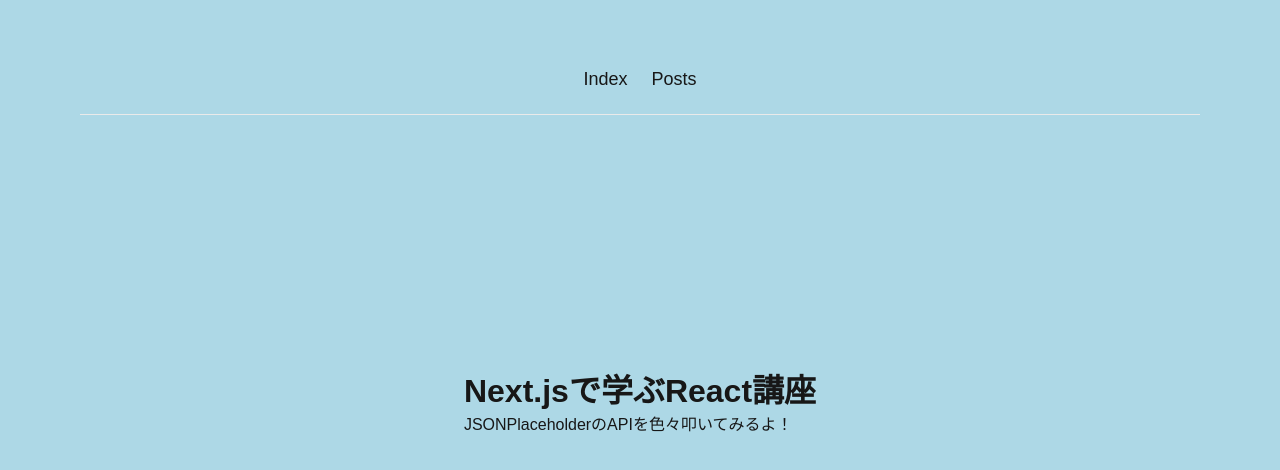
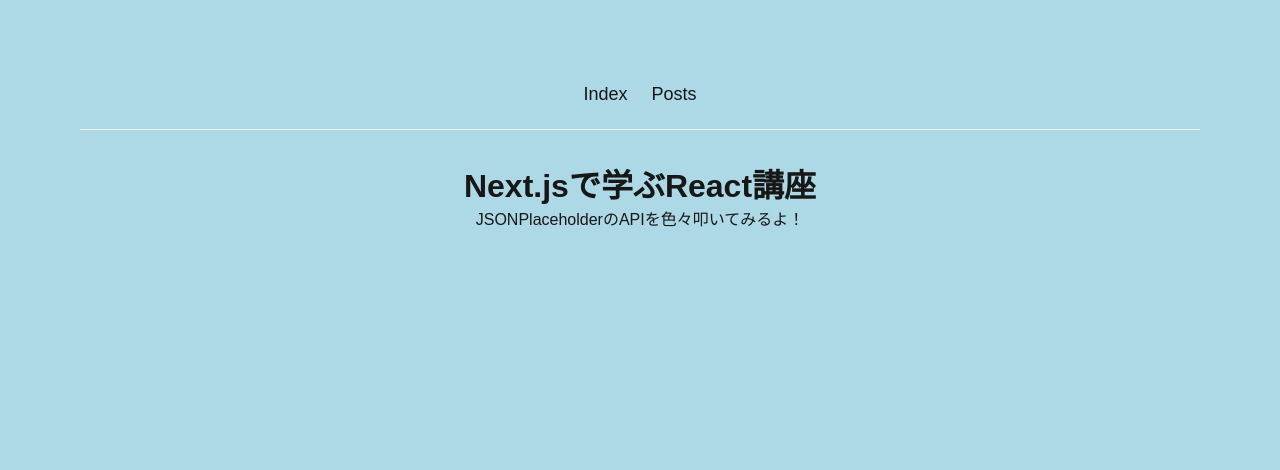
Before and after one commit to tomoaoihana/study-react, a Next.js app: page / in a window 1280 px wide. Shown: the top 470 px of the page. Built offline with nearby package versions, Linux system fonts and the light colour scheme.

Commit message:
💄 Indexのスタイル調整

```diff
--- a/src/app/page.module.css
+++ b/src/app/page.module.css
@@ -5,15 +5,18 @@
 
   --button-primary-hover: #383838;
   --button-secondary-hover: #f2f2f2;
-
-  display: grid;
-  grid-template-rows: 20px 1fr 20px;
-  align-items: center;
-  justify-items: center;
+  text-align: center;
   min-height: 100svh;
   padding: 80px;
   gap: 64px;
   font-family: var(--font-geist-sans);
+}
+
+.inner {
+  max-width: 1200px;
+  margin: 0 auto;
+  width: 100%;
+  padding: 30px 0;
 }
 
 .btn {
```
